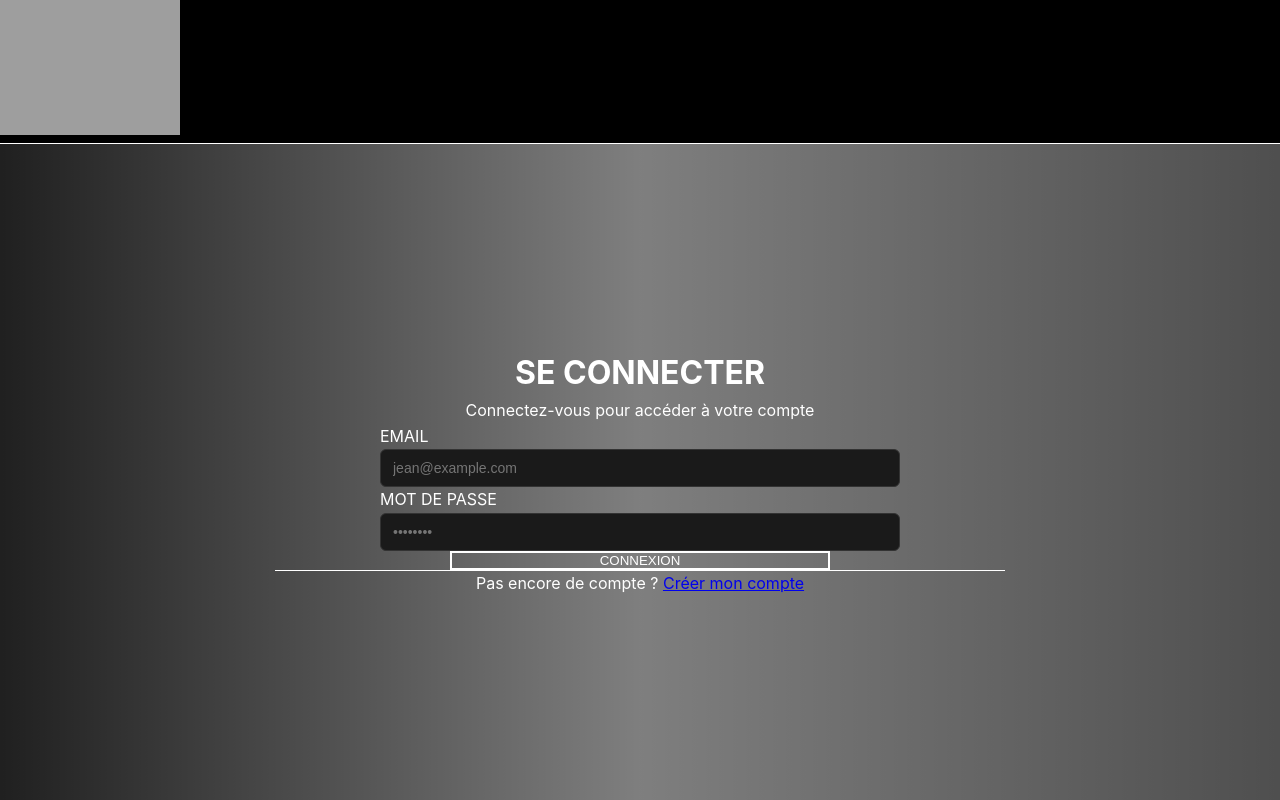
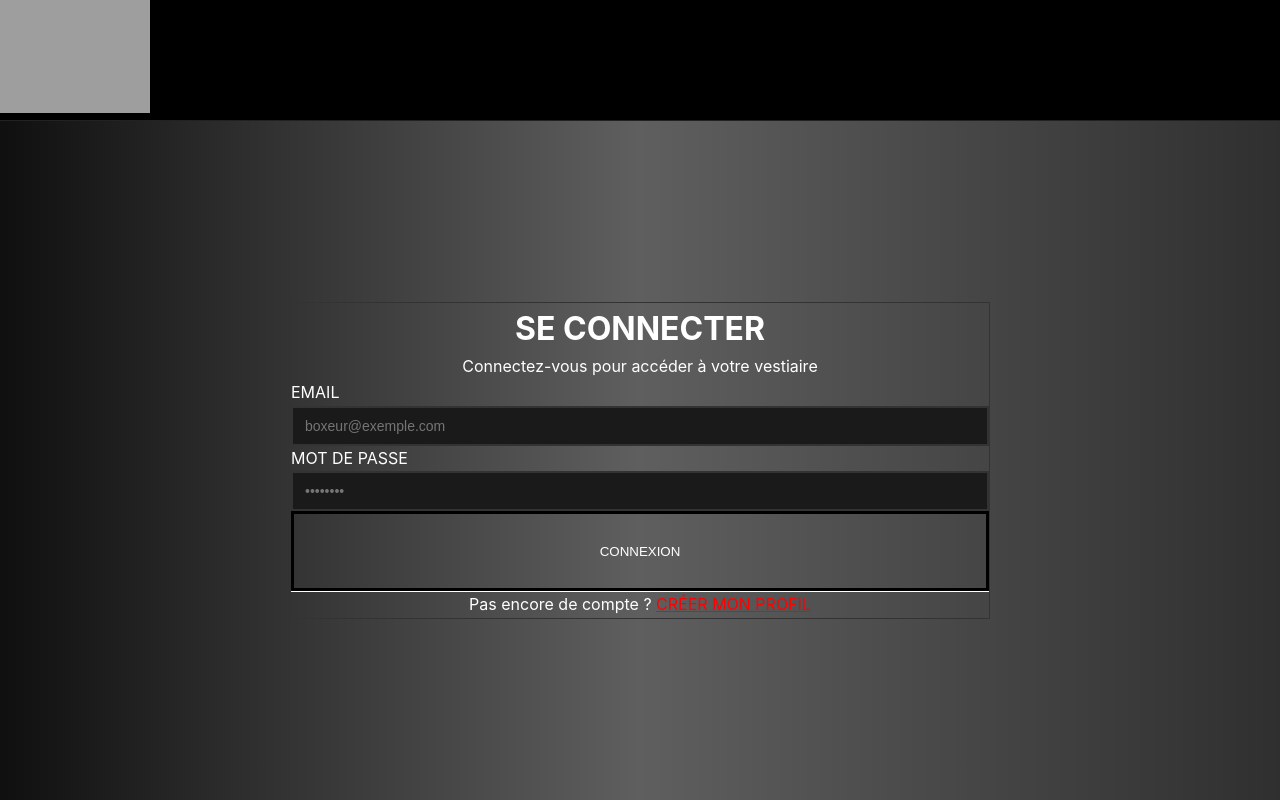
Before and after one commit to SofianeRos/second_round_front, a React (Vite) app: page /login in a window 1280 px wide. Built offline with nearby package versions, Linux system fonts and the light colour scheme; no server answers.

Commit message:
fix login

```diff
--- a/src/pages/Login.jsx
+++ b/src/pages/Login.jsx
@@ -45,109 +45,97 @@ export default function Login() {
     <div
       className="flex min-h-screen flex-col bg-black"
       style={{
-        backgroundImage: `linear-gradient(to right, rgba(0,0,0,0.8) 0%, rgba(0,0,0,0.2) 50%, rgba(0,0,0,0.5) 100%), url('${HERO_IMAGE}')`,
+        backgroundImage: `linear-gradient(to right, rgba(0,0,0,0.9) 0%, rgba(0,0,0,0.4) 50%, rgba(0,0,0,0.7) 100%), url('${HERO_IMAGE}')`,
         backgroundSize: "cover",
         backgroundPosition: "center",
       }}
     >
+      {/* Navbar forcée en noir opaque */}
       <nav
-        className="w-full border-b border-black px-6 py-3 md:px-8"
+        className="w-full !bg-black border-b border-[#222] px-6 py-4 md:px-12 flex items-center"
         style={{ backgroundColor: "#000000", opacity: 1 }}
       >
         <Link to="/" className="inline-block hover:opacity-80 transition">
           <img
             src={LOGO_URL}
             alt="2ROUND Logo"
-            className="h-10 w-auto object-contain md:h-12 lg:h-14"
-            style={{ maxWidth: "180px" }}
+            className="w-[150px] md:w-[180px] h-auto object-contain"
           />
         </Link>
       </nav>
 
-      <div className="flex flex-1 items-center justify-center px-8 py-10 md:px-16">
-        <div className="relative w-full max-w-[730px] overflow-hidden rounded-2xl bg-black/90 p-8 shadow-2xl group">
-          <div className="absolute -inset-1 rounded-2xl bg-[#ff0000] opacity-0 blur transition duration-500 group-hover:opacity-10" />
-
-          <div className="relative">
-            <div className="mb-6 text-center">
-              <h1 className="mb-2 text-3xl font-black uppercase tracking-tighter text-white">
-                Se connecter
+      <div className="flex flex-1 items-center justify-center px-4 py-12">
+        <div className="relative w-full max-w-[700px] overflow-hidden rounded-2xl bg-black/85 backdrop-blur-md border border-[#333] p-10 md:p-16 shadow-2xl">
+          <div className="relative z-10">
+            <div className="mb-12 text-center">
+              <h1 className="mb-4 text-4xl md:text-5xl font-black uppercase tracking-tight text-white">
+                SE CONNECTER
               </h1>
-              <p className="text-sm text-slate-400">
-                Connectez-vous pour accéder à votre compte
+              <p className="text-lg text-slate-400 font-light">
+                Connectez-vous pour accéder à votre vestiaire
               </p>
             </div>
 
             {error && (
-              <div className="mb-5 rounded-lg border border-red-500/50 bg-red-500/20 p-4 text-center text-sm font-bold text-red-300">
+              <div className="mb-8 rounded-lg border border-red-500/50 bg-red-500/20 p-4 text-center text-sm font-bold text-red-300">
                 {error}
               </div>
             )}
 
-            <form
-              onSubmit={handleSubmit}
-              className="mx-auto flex w-full max-w-[520px] flex-col space-y-4"
-            >
+            <form onSubmit={handleSubmit} className="flex flex-col space-y-8">
               <div>
-                <label className="mb-2 block text-sm font-bold uppercase tracking-widest text-slate-300">
+                <label className="mb-3 block text-sm font-bold uppercase tracking-widest text-slate-300">
                   Email
                 </label>
                 <input
                   type="email"
                   value={email}
                   onChange={(event) => setEmail(event.target.value)}
-                  className="w-full rounded-lg border border-slate-700 bg-slate-950 p-3 font-medium text-white outline-none transition-all placeholder:text-white/40 hover:border-[#ff0000] focus:border-[#ff0000]"
-                  placeholder="jean@example.com"
+                  className="w-full !h-16 border-2 !border-slate-700 !bg-black/60 px-5 text-xl font-medium !text-white outline-none transition-all placeholder:!text-white/30 hover:!border-[#ff0000] focus:!border-[#ff0000]"
+                  style={{ borderRadius: "0px" }}
+                  placeholder="boxeur@exemple.com"
                   required
                 />
               </div>
 
               <div>
-                <label className="mb-2 block text-sm font-bold uppercase tracking-widest text-slate-300">
+                <label className="mb-3 block text-sm font-bold uppercase tracking-widest text-slate-300">
                   Mot de passe
                 </label>
                 <input
                   type="password"
                   value={password}
                   onChange={(event) => setPassword(event.target.value)}
-                  className="w-full rounded-lg border border-slate-700 bg-slate-950 p-3 font-medium text-white outline-none transition-all placeholder:text-white/40 hover:border-[#ff0000] focus:border-[#ff0000]"
+                  className="w-full !h-16 border-2 !border-slate-700 !bg-black/60 px-5 text-xl font-medium !text-white outline-none transition-all placeholder:!text-white/30 hover:!border-[#ff0000] focus:!border-[#ff0000]"
+                  style={{ borderRadius: "0px" }}
                   placeholder="••••••••"
                   required
                 />
               </div>
 
+              {/* Bouton : modificateurs "!" ajoutés pour écraser le CSS global */}
               <button
                 type="submit"
                 disabled={loading}
-                className="mt-3 mx-auto inline-flex h-24 w-fit min-w-[380px] items-center justify-center rounded-lg border-2 px-12 text-3xl font-black uppercase tracking-widest shadow-lg transition-all active:scale-95 disabled:cursor-not-allowed disabled:opacity-60"
+                className="mt-8 flex w-full !h-[80px] items-center justify-center border-[3px] !border-white !bg-transparent text-2xl font-black uppercase tracking-widest !text-white transition-all hover:!bg-[#ff0000] hover:!border-[#ff0000] hover:!text-white disabled:cursor-not-allowed disabled:opacity-50"
                 style={{
-                  backgroundColor: "transparent",
-                  color: "#FFFFFF",
-                  borderColor: "#FFFFFF",
-                }}
-                onMouseEnter={(event) => {
-                  event.currentTarget.style.backgroundColor = "#DC2626";
-                  event.currentTarget.style.color = "#FFFFFF";
-                  event.currentTarget.style.borderColor = "#DC2626";
-                }}
-                onMouseLeave={(event) => {
-                  event.currentTarget.style.backgroundColor = "transparent";
-                  event.currentTarget.style.color = "#FFFFFF";
-                  event.currentTarget.style.borderColor = "#FFFFFF";
+                  borderRadius: "0px",
+                  height: "80px",
+                  color: "#ffffff",
                 }}
               >
-                {loading ? "Connexion..." : "Connexion"}
+                {loading ? "CONNEXION EN COURS..." : "CONNEXION"}
               </button>
             </form>
 
-            <div className="mt-8 border-t border-slate-800 pt-6 text-center">
-              <p className="text-sm text-slate-400">
+            <div className="mt-12 border-t border-slate-800/80 pt-8 text-center">
+              <p className="text-lg text-slate-400">
                 Pas encore de compte ?{" "}
                 <Link
                   to="/register"
-                  className="font-bold text-red-500 transition-colors hover:text-red-400"
+                  className="font-bold text-[#ff0000] uppercase tracking-wide transition-opacity hover:opacity-80 ml-2"
                 >
-                  Créer mon compte
+                  CRÉER MON PROFIL
                 </Link>
               </p>
             </div>
```
